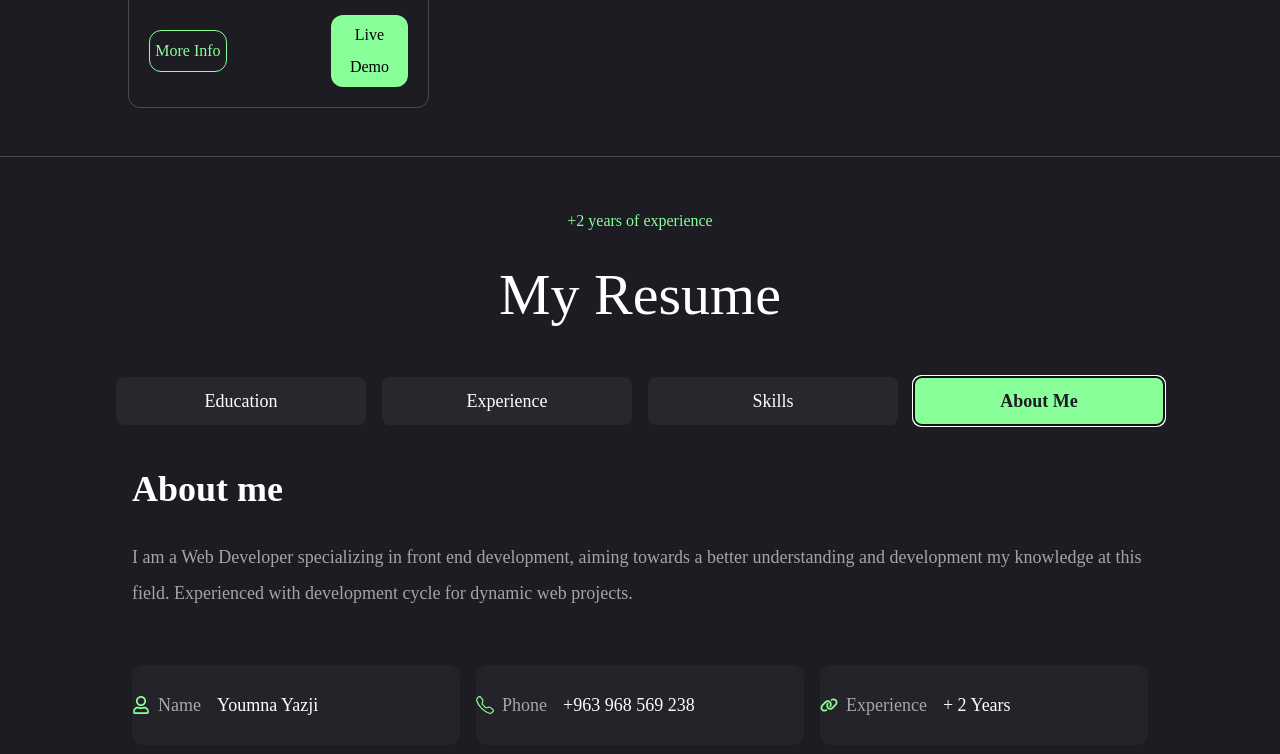
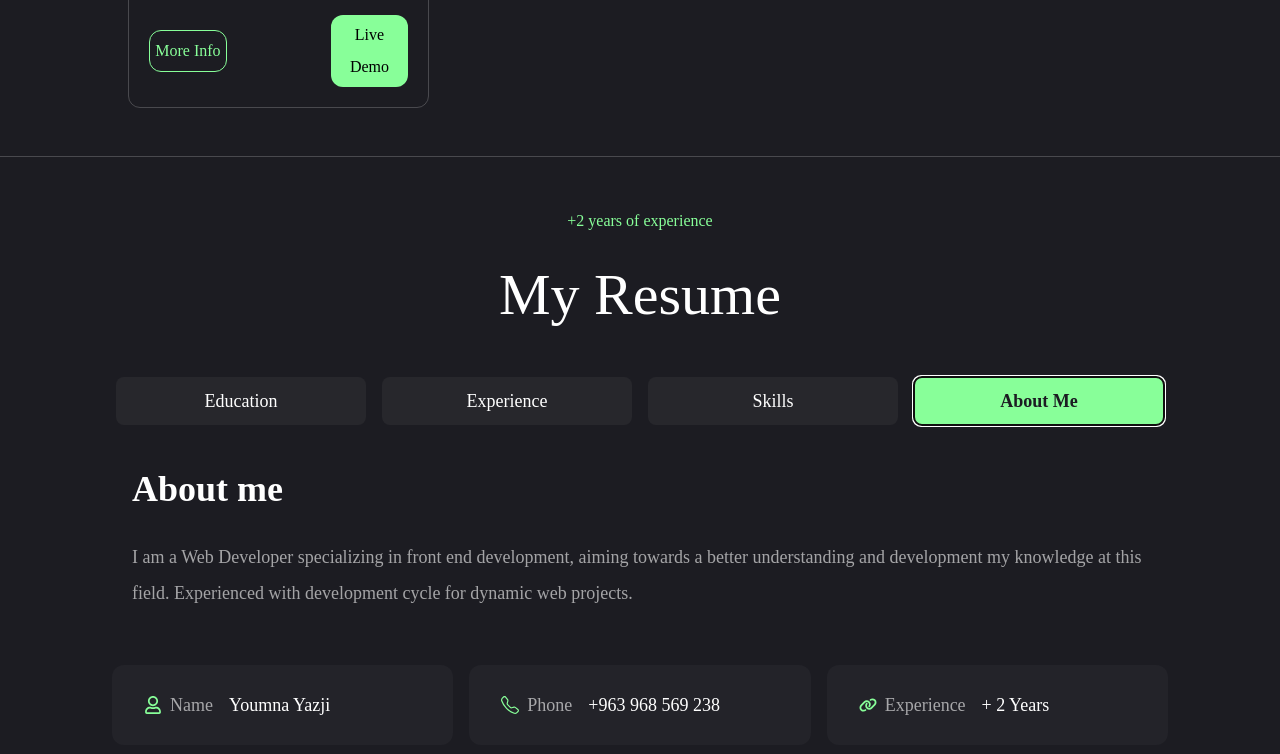
Before and after one commit to YoumnaYazji/My-Portfolio, a Next.js app: page / in a window 1280 px wide. Both pictures are taken after a click on the tab "About Me". Shown: the part 3766-4520 px from the top of the page. Built offline with nearby package versions, Linux system fonts and the light colour scheme.

Commit message:
32th Commit

```diff
--- a/app/contact/page.jsx
+++ b/app/contact/page.jsx
@@ -33,7 +33,7 @@ const Contact =() =>{
         <>
         <h1 className="text-[66px] text-center xs:text-[58px] xs:px-5">Let’s Work Togther</h1>
         <h3 className="text-[36px] text-accent text-center xs:px-10">Youmna Yazji</h3>
-        <p className='text-white/60  text-center xl:text-[18px] md:text-[22px] xl:px-5 xs:px-5'>
+        <p className='text-white/60  text-center xl:text-[18px] md:text-[22px] xl:px-5 xs:px-8'>
         Software And Information Systems Engineer | Frontend Developer
         <br/>
         I’m open for exciting freelance opportunities! Feel free to reach out and connect with me through my account.
--- a/app/resume/page.jsx
+++ b/app/resume/page.jsx
@@ -167,7 +167,7 @@ const Resume =() =>{
             <h1 className="text-[66px] text-center xs:text-[58px] xs:px-5">My Resume</h1>
             <div className="px-12 mt-5 xl:w-[90%] mx-auto xs:w-full md:w-full">
                 <Tabs defaultValue='education' className='gap-[60px]'>
-                    <TabsList className=' w-full mx-auto xl:mx-0 gap-[60px] md:flex-col md:items-center md:gap-4 lg:flex-row lg:items-start lg:mx-auto xs:flex-col xs:items-center xl:gap-4 xl:mx-0'>
+                    <TabsList className='w-full mx-auto xl:mx-0 gap-[60px] md:flex-col md:items-center md:gap-4 lg:flex-row lg:items-start lg:mx-auto xs:flex-col xs:items-center xl:gap-4 xl:mx-0'>
                         <TabsTrigger value='education' className="xl:text-[18px] md:text-[24px]">Education</TabsTrigger>
                         <TabsTrigger value='experience'className="xl:text-[18px] md:text-[24px]" >Experience</TabsTrigger>
                         <TabsTrigger value='skills' className="xl:text-[18px] md:text-[24px]">Skills</TabsTrigger>
@@ -265,11 +265,14 @@ const Resume =() =>{
                                 </h3>
                                 <p className='text-white/60 xl:text-[18px] md:text-[22px] xl:px-5'>
                                 {about.description}</p>
-                                <ul className="gap-y-6 xl:mx-0 grid grid-cols-1 md:grid-cols-2 xl:grid-cols-3 gap-4 xs:px-5">
+
+        <div className='flex flex-col gap-[30px] text-center xl:text-left'>
+
+          <ul className="gap-y-6 xl:mx-0 grid grid-cols-1 md:grid-cols-2 xl:grid-cols-3 gap-4">
           {about.info.map((item, index) => (
           <li
           key={index}
-                                className={`bg-[#232329]  text-[18px] h-[80px] w-full rounded-xl flex items-center justify-center xl:justify-start gap-4 ${
+          className={`bg-[#232329]  text-[18px] h-[80px] w-full px-8 rounded-xl flex items-center justify-center xl:justify-start gap-4 ${
           index >= 0 ? "mt-6" : ""
           }
 
@@ -284,6 +287,7 @@ const Resume =() =>{
           ))}
           </ul>
           </div>
+                             </div>
                         </TabsContent>
 
                     </div>
```
Lines whose indentation alone changed are shown as unchanged.
